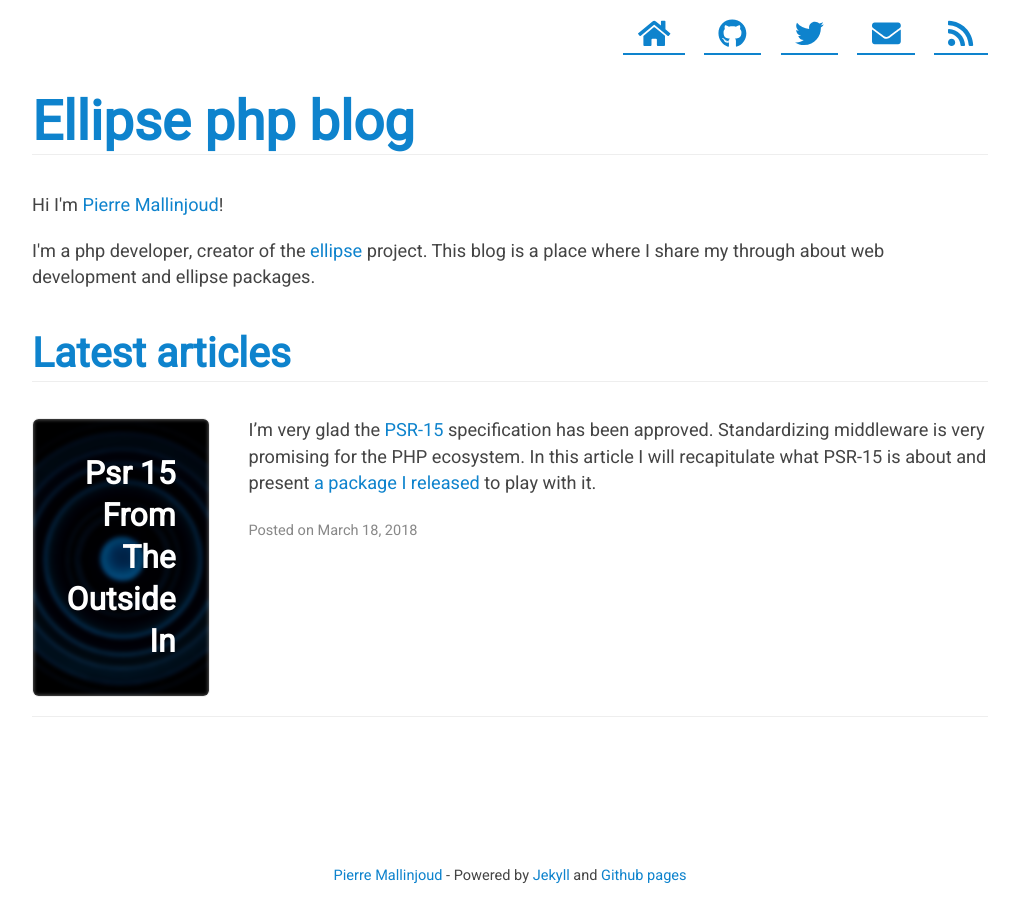
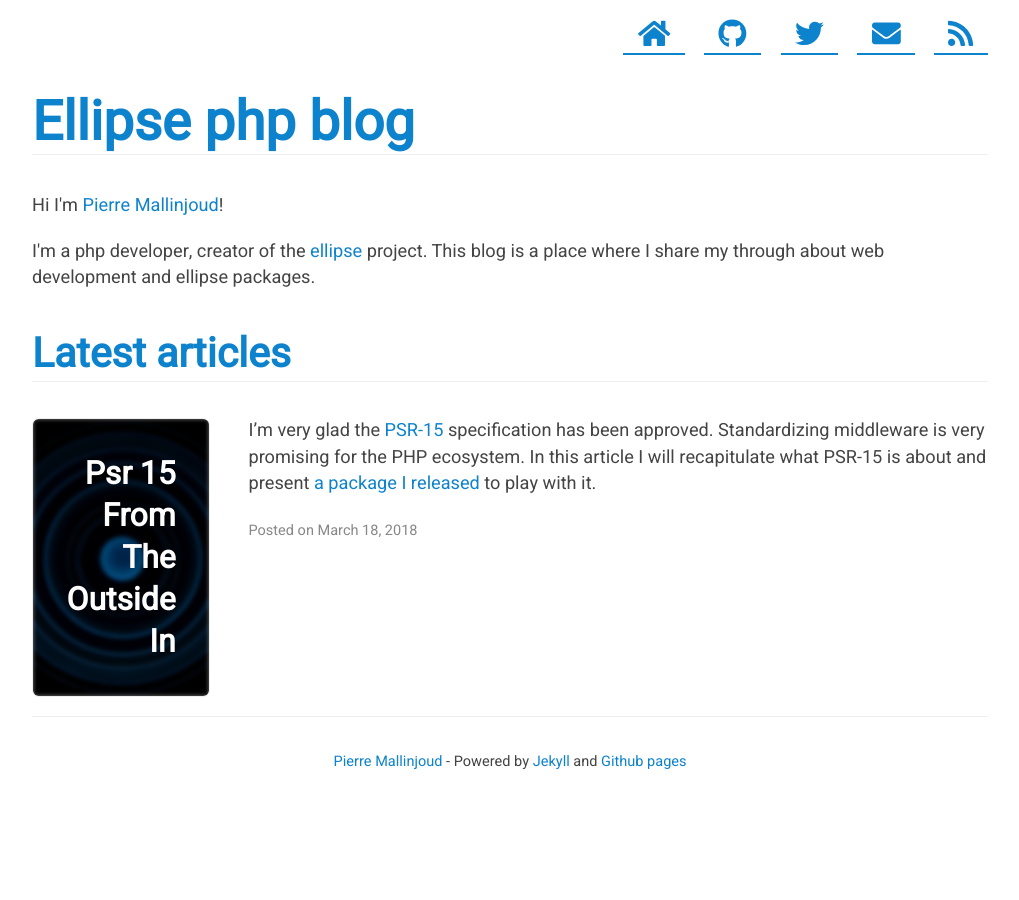
Before and after one commit to ellipsephp/ellipsephp.github.io, a Jekyll site: the page built from index.html, in a window 1280 px wide. Shown: the whole page, without its empty margins (130-1149 px from the left). Built offline with Jekyll 4.4.1, drawn with Linux system fonts in a browser that asks for light colours; nearby versions of some CDN libraries.

Commit message:
remove flex column for layout (solve all reponsivity problems)

```diff
--- a/_layouts/default.html
+++ b/_layouts/default.html
@@ -37,9 +37,7 @@
         <title>{{ site.title }}</title>
     </head>
     <body>
-        <div class="wrap">
-            <div class="container">
-                <header>
+        <header class="container">
             <nav>
                 <ul>
                     <li>
@@ -76,10 +74,9 @@
                 </ul>
             </nav>
         </header>
-                <main role="main">
+        <main role="main" class="container">
             {{ content }}
         </main>
-            </div>
         <footer>
             {% if site.email %}
             <a href="mailto:{{ site.email }}" title="{{ site.email }}" target="_blank">
@@ -94,6 +91,5 @@
             and
             <a href="https://pages.github.com/" target="_blank">Github pages</a>
         </footer>
-        </div>
     </body>
 </html>
--- a/_sass/_structure.scss
+++ b/_sass/_structure.scss
@@ -3,17 +3,10 @@ html, body {
     padding: 0;
 }
 
-.wrap {
-    display: flex;
-    flex-direction: column;
-    min-height: 100vh;
-}
-
 .container {
-    flex-grow: 1;
     max-width: 956px;
+    padding: 0 1em;
     margin: 0 auto;
-    padding: 0 1em;
 }
 
 footer {
--- a/_sass/_styles.scss
+++ b/_sass/_styles.scss
@@ -40,9 +40,10 @@ header.headline small {
     font-size: 1em;
 }
 
-pre.highlight {
+pre {
     margin: 2em 0;
-    overflow-y: auto;
+    max-width: 100%;
+    overflow-y: scroll;
 }
 
 article.sumup h3 {
```
Lines whose indentation alone changed are shown as unchanged.
